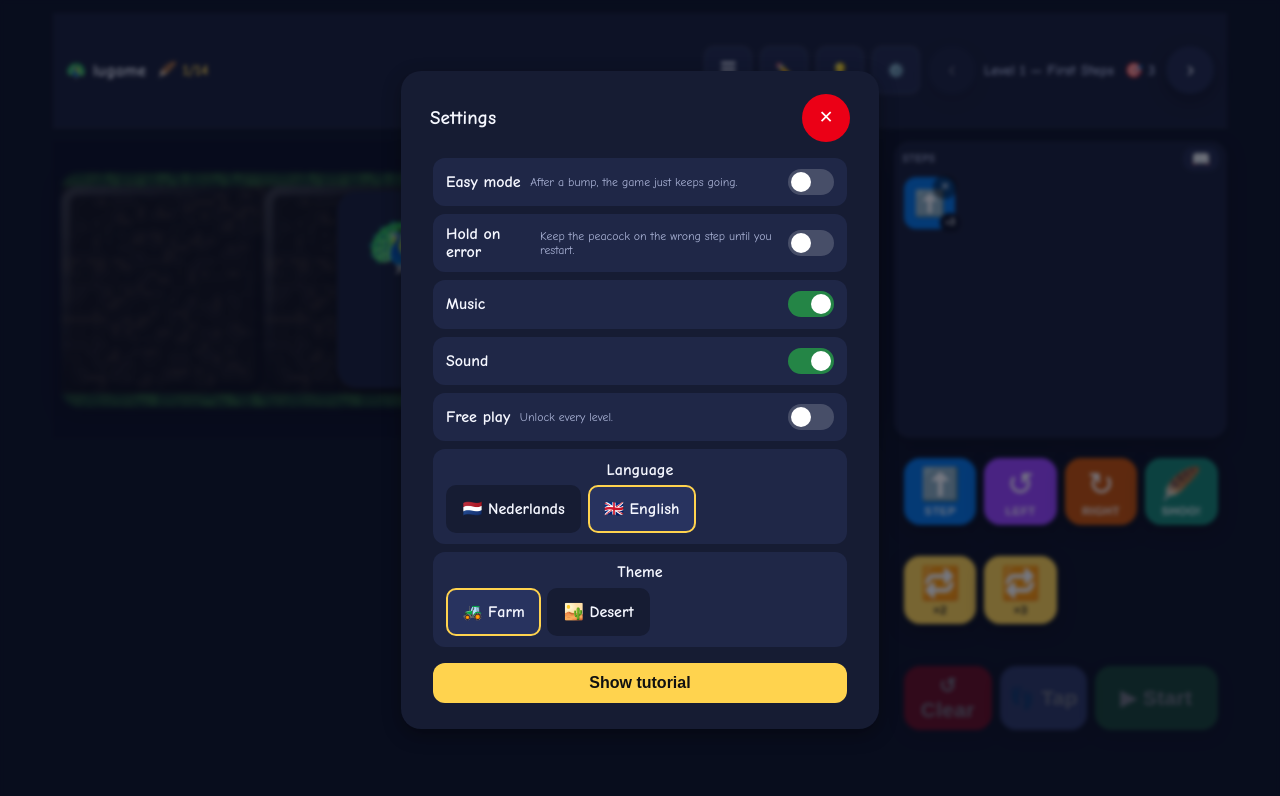
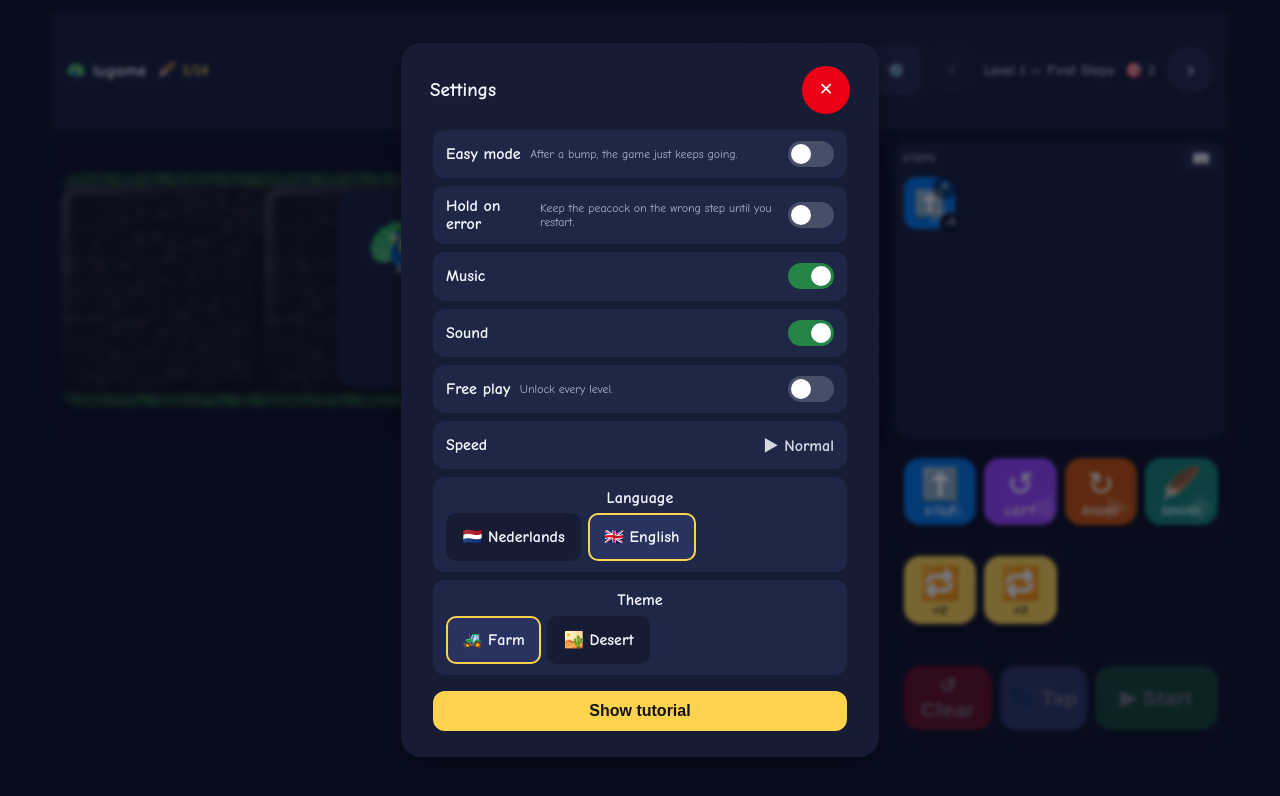
Before and after one commit to utsmok/lugame, a website built with Vite: page index.html in a window 1280 px wide. Both pictures are taken after a click on the button "⚙️". Built offline with nearby package versions, Linux system fonts and the light colour scheme; files whose address does not match are found by name.

Commit message:
feat(B6): chip shapes for colour-blind safety + run-speed control
- Distinct geometric shape watermark per command (▲◀▶◆) as a redundant
  non-colour cue; ↺/↻ are near-mirrors so ◀/▶ disambiguate turns.
- Speed setting (slow/normal/fast) cycles via a settings row; engine applies
  a speedFactor multiplier to every step duration; persisted in lugame.settings.

```diff
--- a/src/game/engine.ts
+++ b/src/game/engine.ts
@@ -83,6 +83,8 @@ export class GameEngine {
   /** Single-step debug: when true, update() does NOT auto-advance — each
    *  command runs only on stepOnce(). Reset on every exit from 'running'. */
   stepMode = false;
+  /** Run-speed multiplier applied to every step duration (1 = normal). */
+  speedFactor = 1;
 
   // Expanded execution sequence (repeat tiles resolved to plain commands) and
   // the program-tile index each step came from (for the active-chip highlight).
@@ -269,7 +271,7 @@ export class GameEngine {
       return;
     }
     const cmd = this.execSeq[this.pc]!;
-    this.stepDur = STEP_DUR[cmd];
+    this.stepDur = STEP_DUR[cmd] * this.speedFactor;
     this.pc++;
 
     switch (cmd) {
--- a/src/locales/en.ts
+++ b/src/locales/en.ts
@@ -58,6 +58,10 @@ export const en: Translation = {
   hint: 'Hint',
   par: 'Par',
   replayTutorial: 'Show tutorial',
+  speed: 'Speed',
+  speedSlow: '🐢 Slow',
+  speedNormal: '▶ Normal',
+  speedFast: '⚡ Fast',
   language: 'Language',
 
   // themes (settings row + theme names + goal/animal labels per docs/theming-design.md)
--- a/src/locales/nl.ts
+++ b/src/locales/nl.ts
@@ -56,6 +56,10 @@ export const nl = {
   hint: 'Hint',
   par: 'Par',
   replayTutorial: 'Toon uitleg',
+  speed: 'Snelheid',
+  speedSlow: '🐢 Langzaam',
+  speedNormal: '▶ Normaal',
+  speedFast: '⚡ Snel',
   language: 'Taal',
 
   // themes (settings row + theme names + goal/animal labels per docs/theming-design.md)
--- a/src/main.ts
+++ b/src/main.ts
@@ -12,7 +12,7 @@ import {
   loadTheme,
   setStoredTheme,
 } from './game/theme';
-import { PaletteUI, type SettingsState } from './ui/palette';
+import { PaletteUI, type SettingsState, type Speed } from './ui/palette';
 import { LevelEditor } from './ui/editor';
 import {
   deleteCustomLevel,
@@ -42,6 +42,7 @@ const EVENT_SFX: Record<GameEvent, SfxName> = {
 
 const SETTINGS_KEY = 'lugame.settings';
 const INTRO_LEVELS: readonly number[] = [1, 2, 3];
+const SPEED_FACTOR: Record<Speed, number> = { slow: 1.6, normal: 1, fast: 0.55 };
 
 function loadSettings(): SettingsState {
   try {
@@ -56,13 +57,14 @@ function loadSettings(): SettingsState {
           music: o.music !== false,
           sound: o.sound !== false,
           freePlay: !!o.freePlay,
+          speed: o.speed === 'slow' || o.speed === 'fast' ? o.speed : 'normal',
         };
       }
     }
   } catch {
     /* ignore corrupt settings */
   }
-  return { easy: false, holdOnError: false, music: true, sound: true, freePlay: false };
+  return { easy: false, holdOnError: false, music: true, sound: true, freePlay: false, speed: 'normal' };
 }
 
 class App {
@@ -125,6 +127,7 @@ class App {
       onHint: () => this.onHint(),
       onOnboarded: () => this.onOnboarded(),
       onReplayTutorial: () => this.onReplayTutorial(),
+      onCycleSpeed: () => this.cycleSpeed(),
     });
     this.renderer = new Renderer(this.ui.canvas, this.theme);
     this.renderer.loadDecor();
@@ -170,6 +173,7 @@ class App {
   private applySettings() {
     this.engine.easyMode = this.settings.easy;
     this.engine.holdOnError = this.settings.holdOnError;
+    this.engine.speedFactor = SPEED_FACTOR[this.settings.speed];
     this.audio.setMuted(!this.settings.sound);
     this.audio.setMusicEnabled(this.settings.music);
     this.wireAudio();
@@ -194,16 +198,24 @@ class App {
     this.ui.setProgress(unlocked, this.cleared.size, n);
   }
 
+  /** Cycle the run-speed setting (slow → normal → fast → slow). */
+  private cycleSpeed() {
+    const order: Speed[] = ['slow', 'normal', 'fast'];
+    const i = order.indexOf(this.settings.speed);
+    this.setSetting('speed', order[(i + 1) % order.length]!);
+  }
+
   private setSetting<K extends keyof SettingsState>(
     key: K,
     value: SettingsState[K],
   ) {
     this.settings[key] = value;
-    if (key === 'easy') this.engine.easyMode = value;
-    else if (key === 'holdOnError') this.engine.holdOnError = value;
-    else if (key === 'music') this.audio.setMusicEnabled(value);
-    else if (key === 'sound') this.audio.setMuted(!value);
+    if (key === 'easy') this.engine.easyMode = this.settings.easy;
+    else if (key === 'holdOnError') this.engine.holdOnError = this.settings.holdOnError;
+    else if (key === 'music') this.audio.setMusicEnabled(this.settings.music);
+    else if (key === 'sound') this.audio.setMuted(!this.settings.sound);
     else if (key === 'freePlay') this.applyProgress();
+    else if (key === 'speed') this.engine.speedFactor = SPEED_FACTOR[this.settings.speed];
     try {
       localStorage.setItem(SETTINGS_KEY, JSON.stringify(this.settings));
     } catch {
--- a/src/style.css
+++ b/src/style.css
@@ -297,6 +297,21 @@ canvas#board {
 .cmd.right, .chip.right { background: var(--right); }
 .cmd.fan, .chip.fan { background: var(--fan); }
 .cmd.repeat2, .cmd.repeat3, .chip.repeat2, .chip.repeat3 { background: var(--accent); color: #111; }
+/* B6: distinct geometric shape per command — a redundant non-colour cue
+   (colour-blind safety; ↺/↻ are near-mirrors, so ◀/▶ disambiguate turns). */
+.cmd { position: relative; }
+.cmd.forward::before, .chip.forward::before { content: '▲'; }
+.cmd.left::before,    .chip.left::before    { content: '◀'; }
+.cmd.right::before,   .chip.right::before   { content: '▶'; }
+.cmd.fan::before,     .chip.fan::before     { content: '◆'; }
+.cmd::before {
+  position: absolute; right: 0.25rem; bottom: 0.15rem;
+  font-size: 2.2rem; line-height: 1; opacity: 0.16; pointer-events: none;
+}
+.chip::before {
+  position: absolute; right: 0.05rem; bottom: 0;
+  font-size: 1.7rem; line-height: 1; opacity: 0.22; pointer-events: none;
+}
 
 /* ── Controls row ───────────────────────────────────────── */
 .controls {
@@ -542,6 +557,7 @@ canvas#board {
 }
 .toggle-row .switch { margin-left: auto; }
 .toggle-row:active { transform: scale(0.99); }
+.speed-row .tog-speed { margin-left: auto; font-weight: 700; opacity: 0.85; }
 
 /* switch knob */
 .switch {
--- a/src/ui/palette.ts
+++ b/src/ui/palette.ts
@@ -33,7 +33,10 @@ export interface PaletteCallbacks {
   onHint?: () => void;
   onOnboarded?: () => void;
   onReplayTutorial?: () => void;
+  onCycleSpeed?: () => void;
 }
+
+export type Speed = 'slow' | 'normal' | 'fast';
 
 export interface SettingsState {
   easy: boolean;
@@ -41,6 +44,7 @@ export interface SettingsState {
   music: boolean;
   sound: boolean;
   freePlay: boolean;
+  speed: Speed;
 }
 
 interface Built {
@@ -162,6 +166,8 @@ export class PaletteUI {
   private hintBtn!: HTMLButtonElement;
   private fingerEl?: HTMLElement;
   private onboardGen = 0;
+  private speedState: Speed = 'normal';
+  private speedValEl?: HTMLElement;
   private cachedProgram = '';
   private levelIndex = 0;
   private levelTotal = 1;
@@ -377,6 +383,7 @@ export class PaletteUI {
       this.buildToggle('sound', T.sound, ''),
       this.buildToggle('freeplay', T.freePlay, T.freePlayHint),
     );
+    sBody.appendChild(this.buildSpeedRow());
     sBody.appendChild(this.buildLanguageRow());
     sBody.appendChild(this.buildThemeRow());
     const replay = document.createElement('button');
@@ -461,6 +468,26 @@ export class PaletteUI {
   /** Language picker row — mirrors the toggle pattern. Switching locale reloads
    * the page: the simplest correct re-render (a live in-place relocalize()
    * pass is a P2 enhancement, out of scope here). */
+  private buildSpeedRow(): HTMLElement {
+    const row = document.createElement('button');
+    row.type = 'button';
+    row.className = 'toggle-row speed-row';
+    const lab = h('span', 'tog-label');
+    lab.textContent = T.speed;
+    const val = h('span', 'tog-speed');
+    row.append(lab, val);
+    row.addEventListener('click', () => this.cb.onCycleSpeed?.());
+    this.speedValEl = val;
+    this.renderSpeed();
+    return row;
+  }
+
+  private renderSpeed() {
+    if (!this.speedValEl) return;
+    const s = this.speedState;
+    this.speedValEl.textContent = s === 'slow' ? T.speedSlow : s === 'fast' ? T.speedFast : T.speedNormal;
+  }
+
   private buildLanguageRow(): HTMLElement {
     const row = h('div', 'lang-row');
     const lab = h('span', 'tog-label');
@@ -625,6 +652,8 @@ export class PaletteUI {
       row.classList.toggle('on', map[k]);
       sw?.classList.toggle('on', map[k]);
     });
+    this.speedState = s.speed;
+    this.renderSpeed();
   }
 
   private programWrap!: HTMLElement;
```
